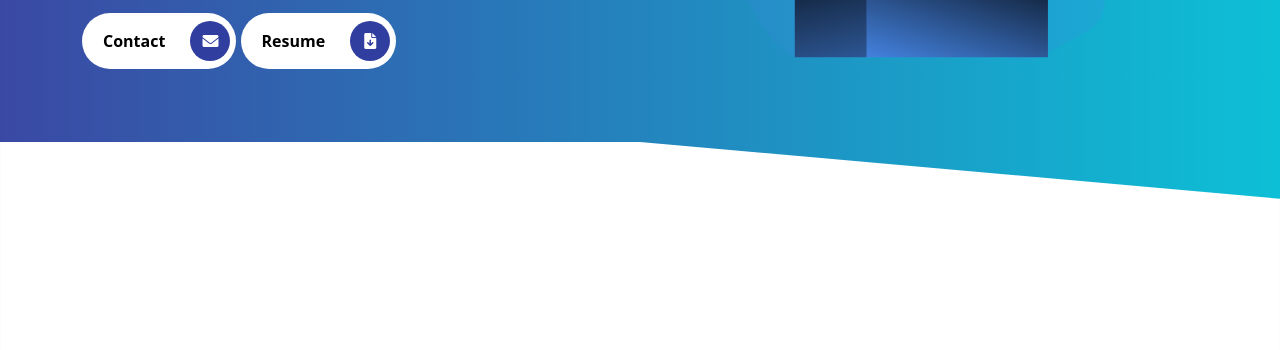
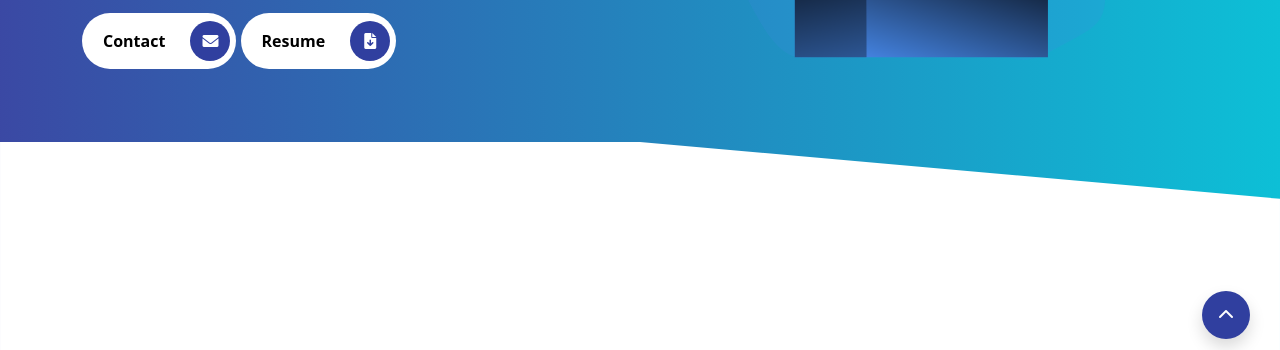
Before and after one commit to Rarvs/rarvs.github.io, a website: page index.html in a window 1280 px wide. Shown: the part 431-781 px from the top of the page. Drawn offline with nearby package versions, Linux system fonts and the light colour scheme.

Commit message:
Form final update

```diff
--- a/index.html
+++ b/index.html
@@ -451,7 +451,7 @@
         <div class="col-12 col-lg-6 bg-white shadow p-3">
           <div class="form w-100 pb-2">
             <!-- <h4 class="display-3--title mb-5">Start your project</h4> -->
-            <form action="https://formsubmit.co/rafael.rarvs@gmail.com" class="row" method="POST" id="form">
+            <form action="https://formsubmit.co/88bcc9504cee2124973d99831a504410" class="row" method="POST" id="form">
               <div class="col-lg-6 col-md-6 mb-3">
                 <input type="text" placeholder="First Name" id="inputFirstName" name="name"
                   class="shadow form-control form-control-lg">
@@ -553,6 +553,8 @@
       </div>
   </footer>
 
+  <!-- BACK BUTTON -->
+  <a href="#" class="shadow btn-primary rounded-circle btp-button"><i class="fas fa-chevron-up"></i></a>
 
   <!-- SCRIPTS -->
   <script>
--- a/scss/sections/_footer.scss
+++ b/scss/sections/_footer.scss
@@ -71,3 +71,18 @@
 .footer-copy{
     background-color: $black;
 }
+
+.btp-button{
+    position: fixed;
+    width: 3rem;
+    height: 3rem;
+    right: 1.875rem;
+    bottom: 1.875rem;
+
+    i{
+        color: $white;
+        font-size: 1rem;
+
+        @include absoluteCenter;
+    }
+}
```
Also changed, not shown: assets/css/style.css, 1 other file.
